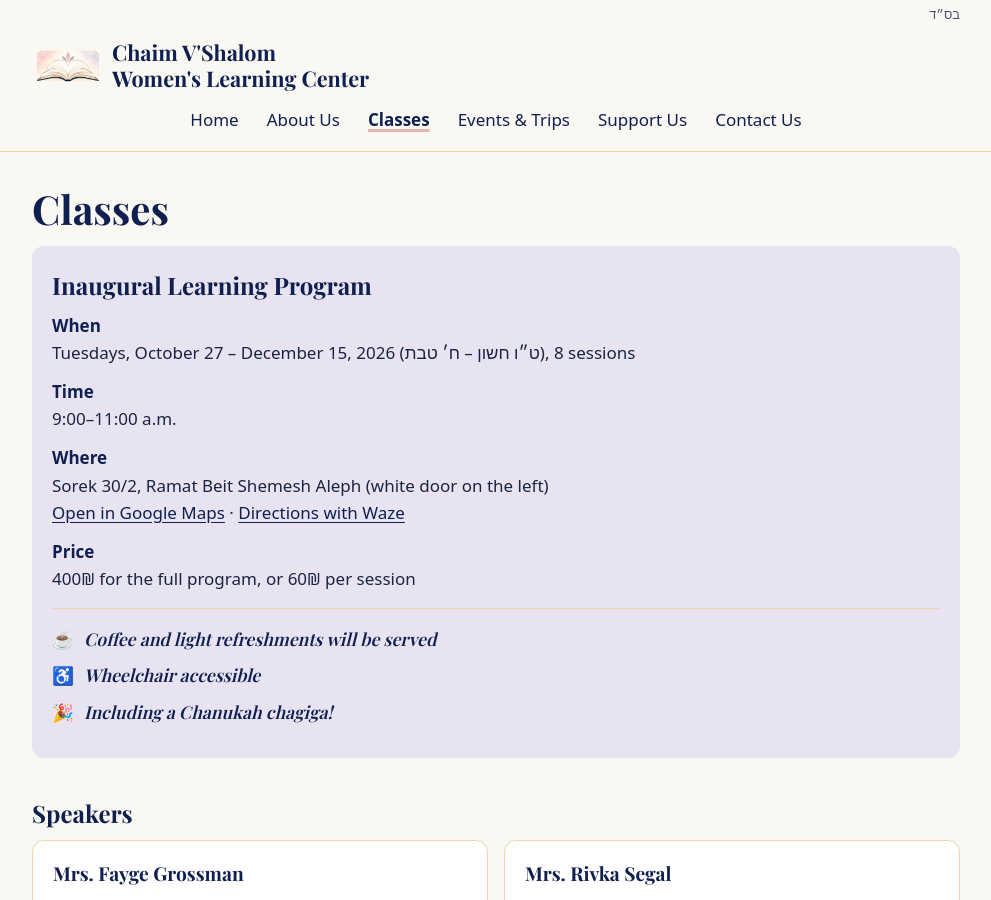
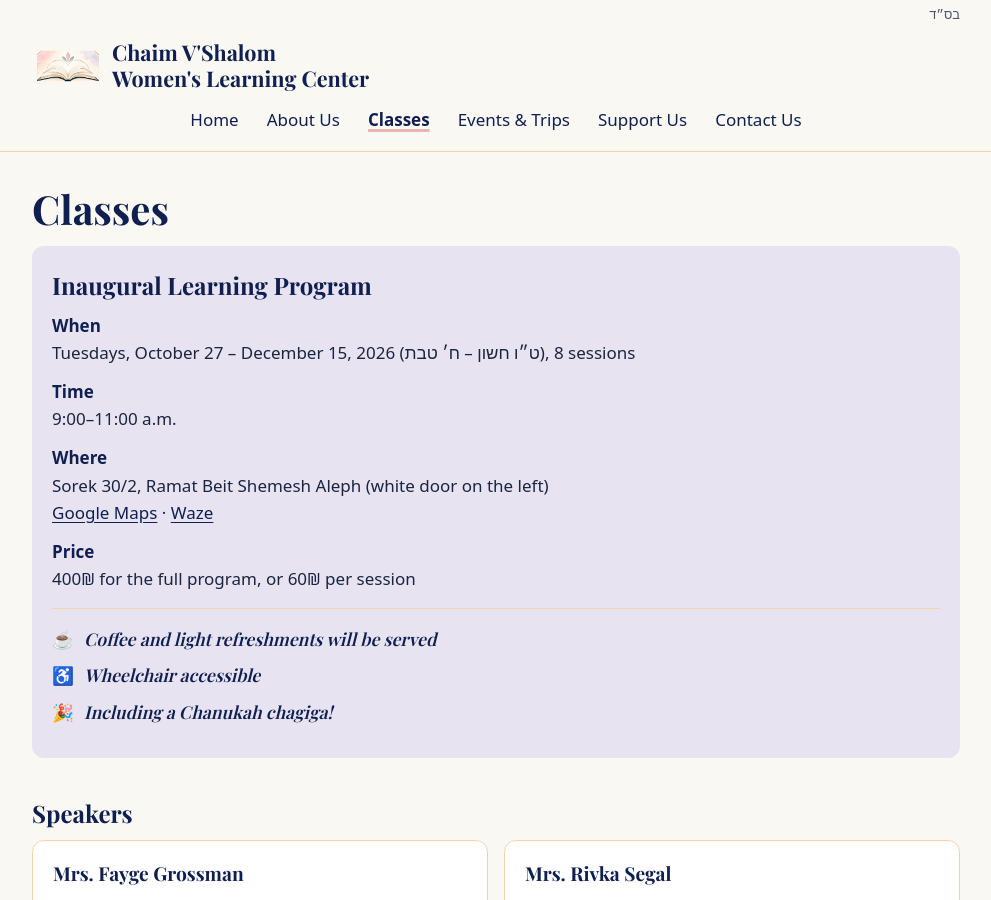
Before and after one commit to mos26613/ChaimVshalom, a Jekyll site: the page built from classes.html, in a window 1280 px wide and 900 px high. Shown: the whole window, without its empty margins (144-1135 px from the left). Built offline with Jekyll 4.4.1, drawn with Linux system fonts in a browser that asks for light colours; some web fonts are replaced.

Commit message:
Update link text for Google Maps and Waze

```diff
--- a/classes.html
+++ b/classes.html
@@ -15,9 +15,9 @@ description: "Torah classes for women at Chaim V'Shalom Women's Learning Center
           <dt>Where</dt>
           <dd>
             Sorek 30/2, Ramat Beit Shemesh Aleph (white door on the left)<br>
-            <a href="https://maps.app.goo.gl/TCkJrz72iCcvFxEPA" target="_blank" rel="noopener">Open in Google Maps</a>
+            <a href="https://maps.app.goo.gl/TCkJrz72iCcvFxEPA" target="_blank" rel="noopener">Google Maps</a>
             &middot;
-            <a href="https://waze.com/ul?ll=31.7152846%2C34.9878998&amp;navigate=yes" target="_blank" rel="noopener">Directions with Waze</a>
+            <a href="https://waze.com/ul?ll=31.7152846%2C34.9878998&amp;navigate=yes" target="_blank" rel="noopener">Waze</a>
           </dd>
           <dt>Price</dt>
           <dd>400₪ for the full program, or 60₪ per session</dd>
```
